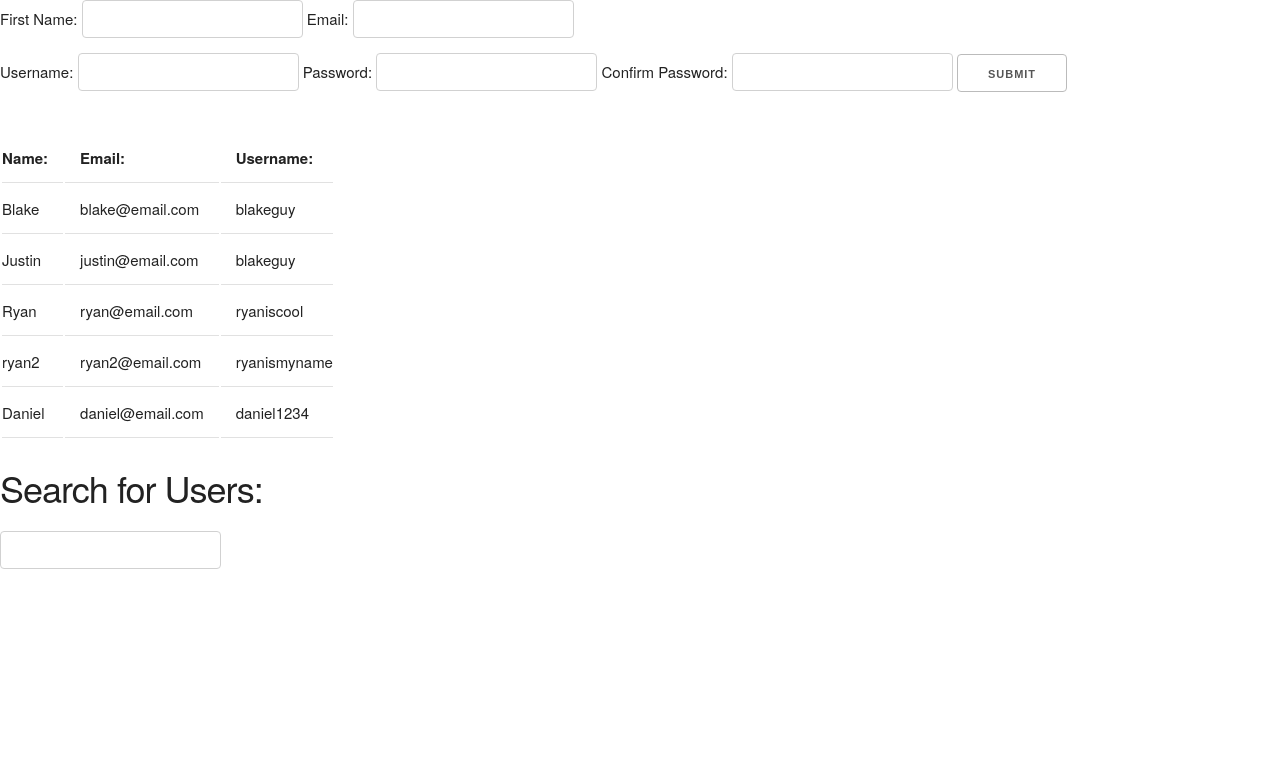
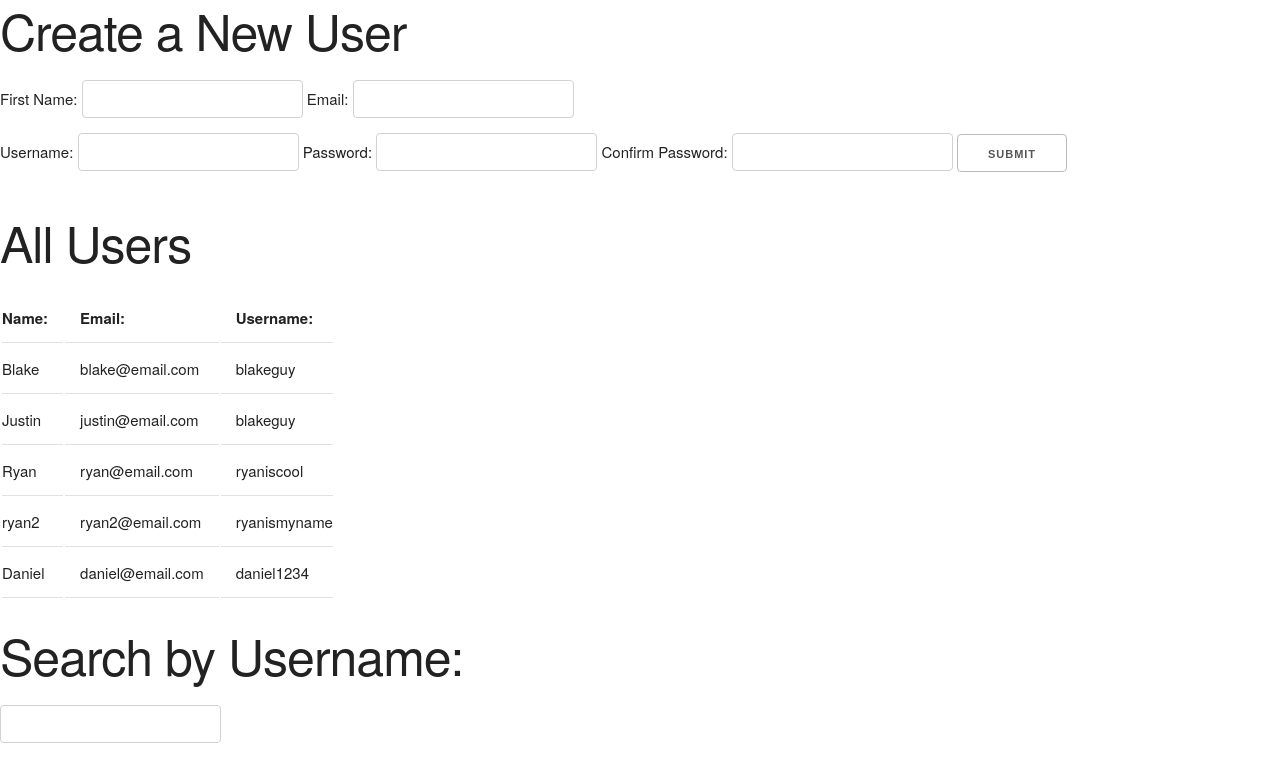
Before and after one commit to BlakeTCalvin/Username_Availability, a Flask app: page / in a window 1280 px wide. Shown: the top 782 px of the page. Run offline with Flask 2, Linux system fonts and the light colour scheme; data comes from the database, SQL or seed files in the repository; both versions use the stored data as it was after the commit.

Commit message:
small fixes on searching and labels

```diff
--- a/templates/index.html
+++ b/templates/index.html
@@ -11,6 +11,7 @@
     <title>Document</title>
 </head>
 <body>
+    <h1>Create a New User</h1>
     <form action="/register" method="post" id="regForm">
         First Name: <input type="text" name="first_name">
         Email: <input type="text" name="email">
@@ -20,6 +21,7 @@
         Confirm Password: <input type="text" name="cpassword">
         <input type="submit" value="Submit">
     </form>
+    <h1>All Users</h1>
     <table>
         <tr>
             <th>Name: </th>
@@ -34,7 +36,7 @@
         </tr>
         {% endfor %}
     </table>
-    <h3>Search for Users:</h3>
+    <h1>Search by Username:</h1>
     <input type="text" name="username2" id="username2">
     <ul id="friendsmsg"></ul>
 
```
Also changed, not shown: usernames.db.
